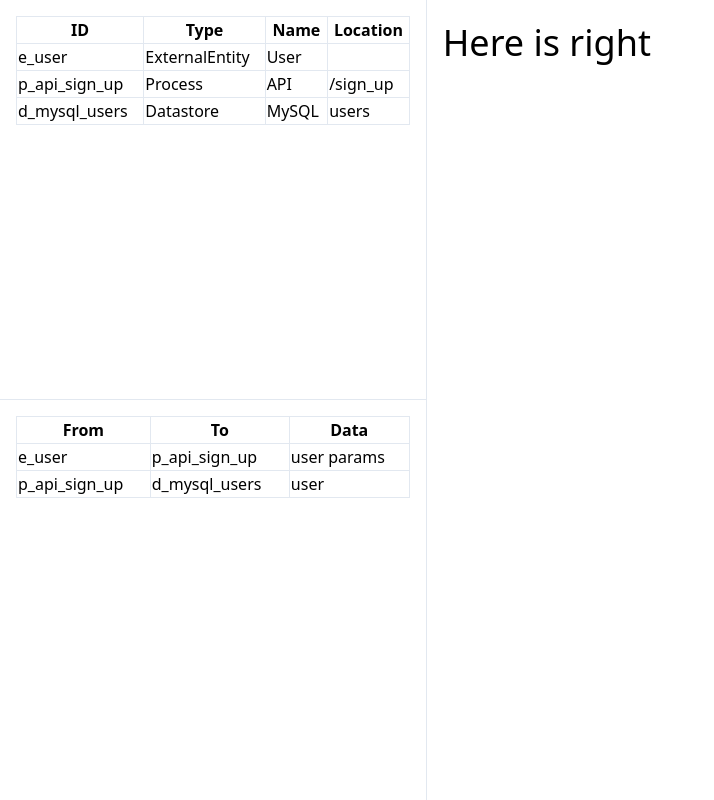
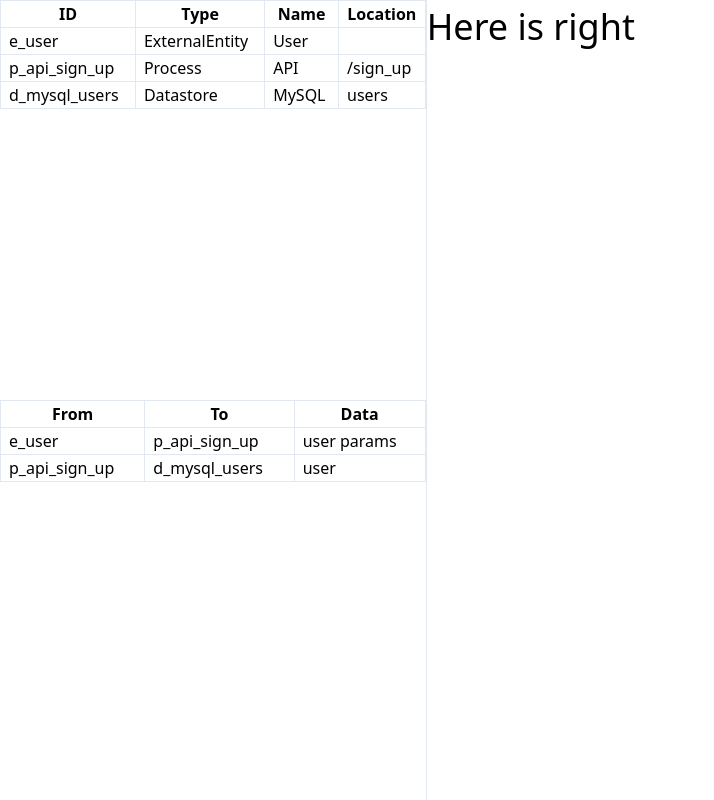
Before and after one commit to naoty/dfd-editor, a Next.js app: page / in a window 1280 px wide. Shown: the whole page, without its empty margins (0-714 px from the left). Built offline with nearby package versions, Linux system fonts and the light colour scheme.

Commit message:
Enable tables to scroll horizontally

```diff
--- a/pages/index.tsx
+++ b/pages/index.tsx
@@ -48,8 +48,9 @@ const Index: React.FC = () => {
 
   return (
     <main className="grid grid-cols-3 grid-rows-2">
-      <div className="col-span-1 row-span-1 p-4 border-r border-b">
-        <table className="table-auto w-full">
+      <div className="col-span-1 row-span-1 border-r">
+        <div className="overflow-x-auto">
+          <table className="w-full">
             <thead>
               <tr>
                 <th className="border">ID</th>
@@ -61,18 +62,20 @@ const Index: React.FC = () => {
             <tbody>
               {nodes.map(node => (
                 <tr key={node.id}>
-                <td className="border">{node.id}</td>
-                <td className="border">{node.type}</td>
-                <td className="border">{node.name}</td>
-                <td className="border">{node.location}</td>
+                  <td className="border px-2">{node.id}</td>
+                  <td className="border px-2">{node.type}</td>
+                  <td className="border px-2">{node.name}</td>
+                  <td className="border px-2">{node.location}</td>
                 </tr>
               ))}
             </tbody>
           </table>
         </div>
+      </div>
 
-      <div className="col-span-1 row-span-1 row-start-2 p-4 border-r">
-        <table className="table-auto w-full">
+      <div className="col-span-1 row-span-1 row-start-2 border-r">
+        <div className="overflow-x-auto">
+          <table className="w-full">
             <thead>
               <tr>
                 <th className="border">From</th>
@@ -83,16 +86,17 @@ const Index: React.FC = () => {
             <tbody>
               {edges.map(edge => (
                 <tr key={`${edge.from}-${edge.to}`}>
-                <td className="border">{edge.from}</td>
-                <td className="border">{edge.to}</td>
-                <td className="border">{edge.data}</td>
+                  <td className="border px-2">{edge.from}</td>
+                  <td className="border px-2">{edge.to}</td>
+                  <td className="border px-2">{edge.data}</td>
                 </tr>
               ))}
             </tbody>
           </table>
         </div>
+      </div>
 
-      <div className="col-span-2 row-span-2 p-4 h-screen">
+      <div className="col-span-2 row-span-2 h-screen">
         <h1 className="text-4xl">Here is right</h1>
       </div>
     </main>
```
Lines whose indentation alone changed are shown as unchanged.
